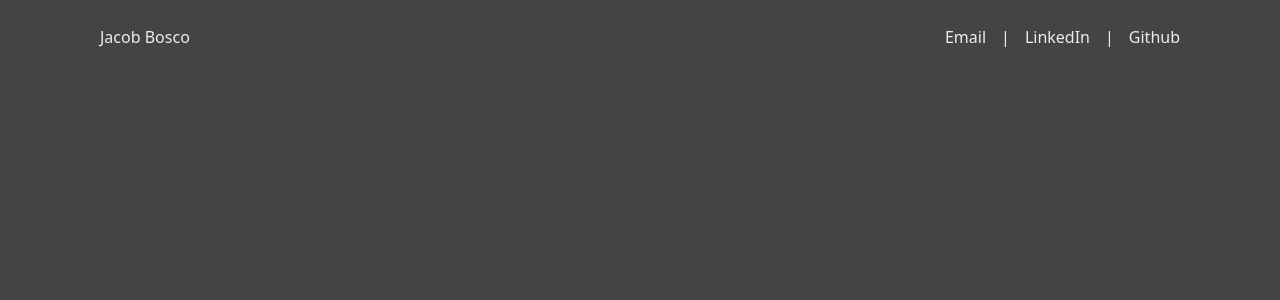
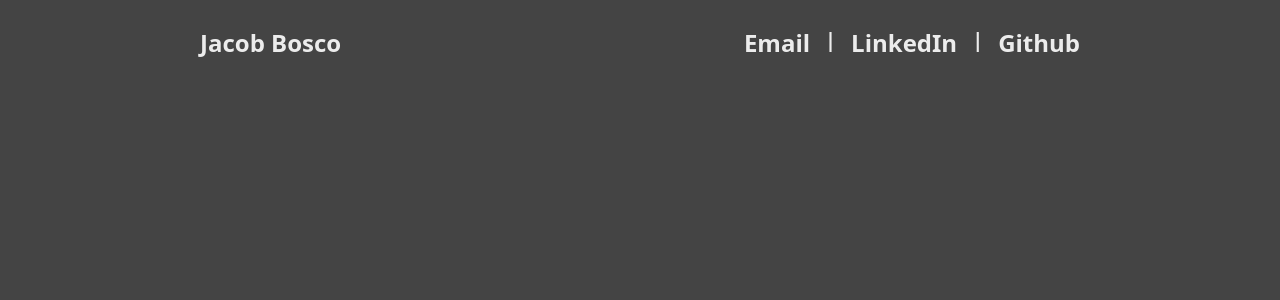
Before and after one commit to Jacob3075/Portfolio-Page, a React (Create React App) app: page / in a window 1280 px wide. Shown: the top 300 px of the page. Built offline with nearby package versions, Linux system fonts and the light colour scheme.

Commit message:
Re-structured components folder. Adjusted Styles for nav bar.

```diff
--- a/src/App.jsx
+++ b/src/App.jsx
@@ -1,5 +1,5 @@
 import './styles/tailwind.output.css';
-import NavBar from "./components/NavBar";
+import NavBar from "./components/navbar-items/NavBar";
 import {colors} from "./styles/Styles";
 
 const styles = {
--- a/src/components/Divider.jsx
+++ /dev/null
@@ -1,12 +0,0 @@
-import React from 'react';
-import {colors} from "../styles/Styles";
-
-const Divider = () => {
-	return (
-		<div style={{color: colors.primary, paddingLeft: 15, paddingRight: 15}}>
-			|
-		</div>
-	);
-};
-
-export default Divider;
--- a/src/components/SocialLink.jsx
+++ /dev/null
@@ -1,12 +0,0 @@
-import React from 'react';
-import {colors} from "../styles/Styles";
-
-const SocialLink = ({icon, title}) => {
-	return (
-		<div style={{color: colors.primary}}>
-			{title}
-		</div>
-	);
-};
-
-export default SocialLink;
--- /dev/null
+++ b/src/components/navbar-items/Divider.jsx
@@ -0,0 +1,20 @@
+import React from 'react';
+import {colors} from "../../styles/Styles";
+
+const styles = {
+	color: colors.primary,
+	paddingLeft: 15,
+	paddingRight: 15,
+	fontSize: 20,
+	fontWeight: "600"
+};
+
+const Divider = () => {
+	return (
+		<div style={styles}>
+			|
+		</div>
+	);
+};
+
+export default Divider;
--- a/src/components/NavBar.jsx
+++ b/src/components/navbar-items/NavBar.jsx
@@ -1,22 +1,26 @@
 import React from 'react';
 import SocialLinks from "./SocialLinks";
-import {colors} from "../styles/Styles";
+import {colors} from "../../styles/Styles";
 
 const styles = {
 	root: {
 		display: "flex",
 		justifyContent: "space-between",
-		paddingLeft: 100,
-		paddingRight: 100,
+		paddingLeft: 200,
+		paddingRight: 200,
 		paddingTop: 25,
 	},
+	titleStyle: {
+		color: colors.primary,
+		fontSize: 24,
+		fontWeight: "600"
+	}
 }
-
 
 const NavBar = () => {
 	return (
 		<div style={styles.root}>
-			<h2 style={{color: colors.primary}}>Jacob Bosco</h2>
+			<h2 style={styles.titleStyle}>Jacob Bosco</h2>
 			<SocialLinks/>
 		</div>
 	);
--- /dev/null
+++ b/src/components/navbar-items/SocialLink.jsx
@@ -0,0 +1,18 @@
+import React from 'react';
+import {colors} from "../../styles/Styles";
+
+const styles = {
+	color: colors.primary,
+	fontSize: 24,
+	fontWeight: "600"
+};
+
+const SocialLink = ({icon, title}) => {
+	return (
+		<div style={styles}>
+			{title}
+		</div>
+	);
+};
+
+export default SocialLink;
```
Also changed, not shown: src/styles/App.css (deleted, +0 -38 lines), src/components/navbar-items/SocialLinks.jsx (renamed from src/components/SocialLinks.jsx), 2 other files (tests, documents, lock files or other folders).
